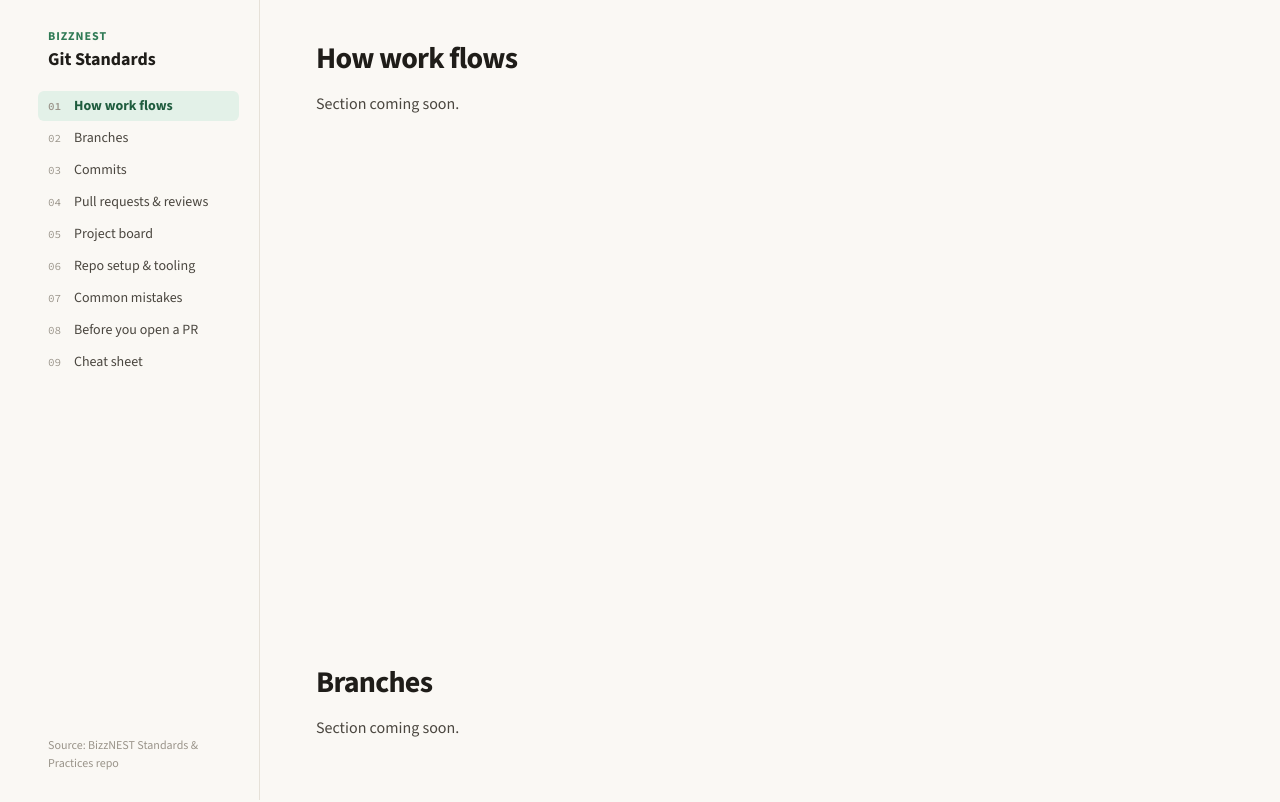
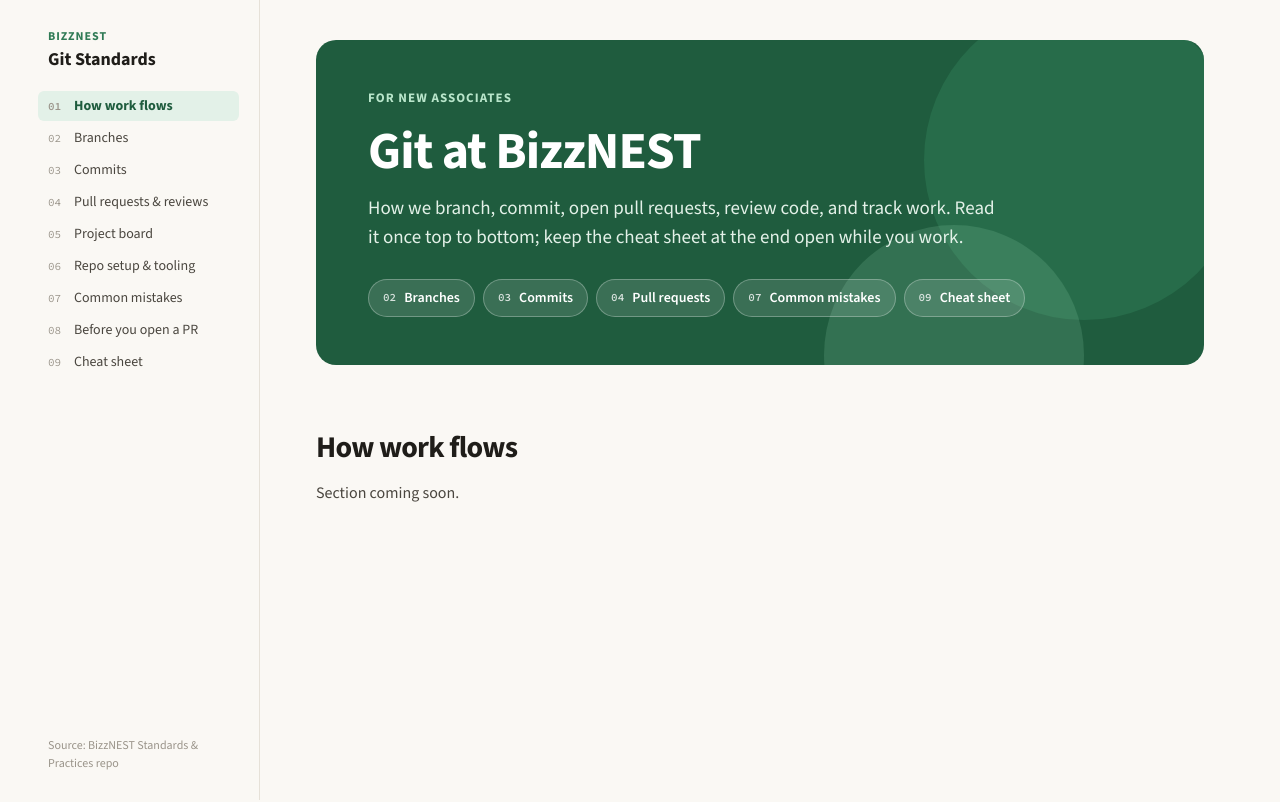
Before and after one commit to BizzNEST/Git-At-BizzNEST, a Next.js app: page / in a window 1280 px wide. Shown: the top 802 px of the page. Built offline with nearby package versions, Linux system fonts and the light colour scheme.

Commit message:
feat(hero):Add top hero section

```diff
--- a/src/app/globals.css
+++ b/src/app/globals.css
@@ -11,6 +11,8 @@
   --color-green: #2f7a55;
   --color-green-deep: #1f5c3e;
   --color-green-tint: #e3f1e8;
+  --color-green-pale: #b9e6cb;
+  --color-green-mint: #8fd1ac;
 
   --font-sans: var(--font-source-sans), Helvetica, Arial, sans-serif;
   --font-mono: var(--font-source-code), monospace;
--- a/src/app/page.tsx
+++ b/src/app/page.tsx
@@ -1,3 +1,4 @@
+import Hero from "@/components/Hero";
 import Sidebar from "@/components/Sidebar";
 import { NAV_ITEMS } from "@/components/nav-items";
 
@@ -6,6 +7,7 @@
     <div className="mx-auto grid min-h-screen max-w-[1240px] grid-cols-[minmax(0,1fr)] desk:grid-cols-[240px_minmax(0,1fr)]">
       <Sidebar />
       <main className="flex min-w-0 flex-col gap-10 px-3 pb-14 pt-4 min-[521px]:gap-12 min-[521px]:px-5 min-[521px]:pb-16 min-[521px]:pt-6 desk:gap-16 desk:px-14 desk:pb-20 desk:pt-10">
+        <Hero />
         {/* Placeholder sections so the sidebar's scroll-spy can be verified.
             Each will be replaced by its real component. */}
         {NAV_ITEMS.map((item) => (
--- /dev/null
+++ b/src/components/Hero.tsx
@@ -0,0 +1,56 @@
+import { NAV_ITEMS } from "./nav-items";
+
+/** Quick links shown under the hero copy, by section id (from the design's heroLinks). */
+const HERO_LINK_IDS = ["branches", "commits", "pull-requests", "mistakes", "cheatsheet"];
+
+const heroLinks = HERO_LINK_IDS.map((id) => {
+  const index = NAV_ITEMS.findIndex((item) => item.id === id);
+  return {
+    id,
+    num: String(index + 1).padStart(2, "0"),
+    label: NAV_ITEMS[index].label.replace(" & reviews", ""),
+  };
+});
+
+/** Green intro card at the top of the page. */
+export default function Hero() {
+  return (
+    <header className="relative flex flex-col gap-7 overflow-hidden rounded-[14px] bg-green-deep px-5 py-7 text-white min-[521px]:px-7 min-[521px]:py-8 desk:rounded-[20px] desk:px-[52px] desk:py-12">
+      <div
+        aria-hidden="true"
+        className="absolute -right-10 -top-10 size-80 rounded-full bg-green opacity-55"
+      />
+      <div
+        aria-hidden="true"
+        className="absolute -bottom-30 right-30 size-65 rounded-full bg-green-mint opacity-18"
+      />
+
+      <div className="relative flex max-w-[640px] flex-col gap-4">
+        <div className="text-[13px] font-bold uppercase tracking-[0.08em] text-green-pale">
+          For new associates
+        </div>
+        <h1 className="text-[32px] font-bold leading-[1.05] tracking-[-0.02em] text-white min-[521px]:text-[38px] desk:text-[52px]">
+          Git at BizzNEST
+        </h1>
+        <p className="text-lg leading-normal text-green-tint text-pretty desk:text-[19px]">
+          How we branch, commit, open pull requests, review code, and track work.
+          Read it once top to bottom; keep the cheat sheet at the end open while
+          you work.
+        </p>
+      </div>
+
+      <div className="relative flex flex-wrap gap-2">
+        {heroLinks.map((link) => (
+          <a
+            key={link.id}
+            href={`#${link.id}`}
+            className="flex items-center gap-2 rounded-full border border-white/28 bg-white/12 px-3.5 py-2 text-sm font-semibold text-white hover:bg-white hover:text-green-deep hover:no-underline"
+          >
+            <span className="font-mono text-[11px] opacity-80">{link.num}</span>
+            {link.label}
+          </a>
+        ))}
+      </div>
+    </header>
+  );
+}
```
